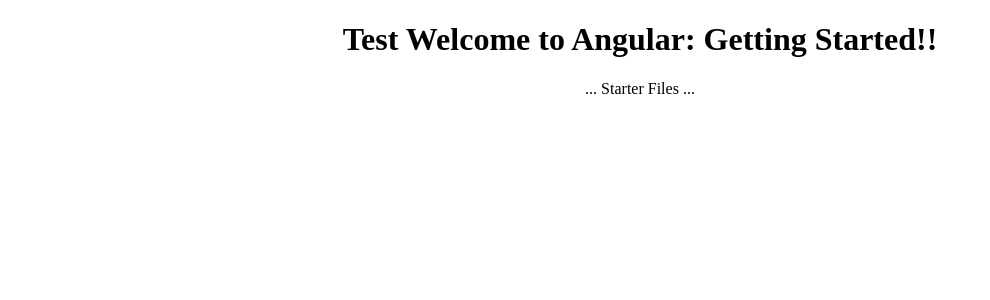
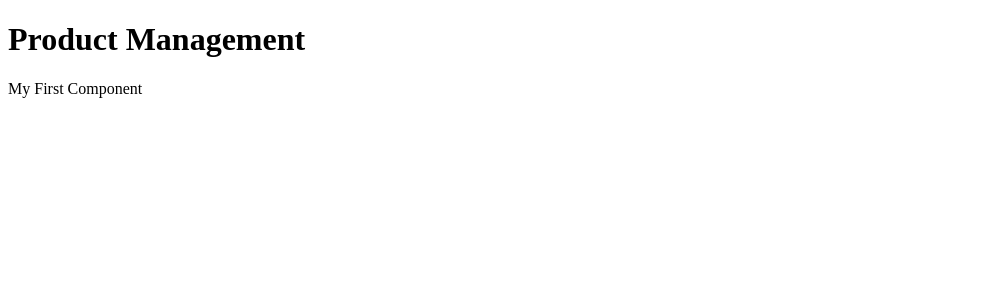
Before and after one commit to FotiniBatzoni/ProductManagement, an Angular app: page / in a window 1280 px wide. Shown: the top 300 px of the page, without its empty margins (0-990 px from the left). Built offline with nearby package versions, Linux system fonts and the light colour scheme.

Commit message:
Adding the First component

```diff
--- a/src/app/app.component.ts
+++ b/src/app/app.component.ts
@@ -1,10 +1,14 @@
-import { Component } from '@angular/core';
+import { Component } from "@angular/core";
 
 @Component({
   selector: 'pm-root',
-  templateUrl: './app.component.html',
-  styleUrls: ['./app.component.css']
+  template:
+  `<div><h1>{{pageTitle}}</h1>
+  <div>My First Component</div>
+  </div>`
+
 })
+
 export class AppComponent {
-  title = 'Angular: Getting Started';
+  pageTitle: string = 'Product Management';
 }
```
